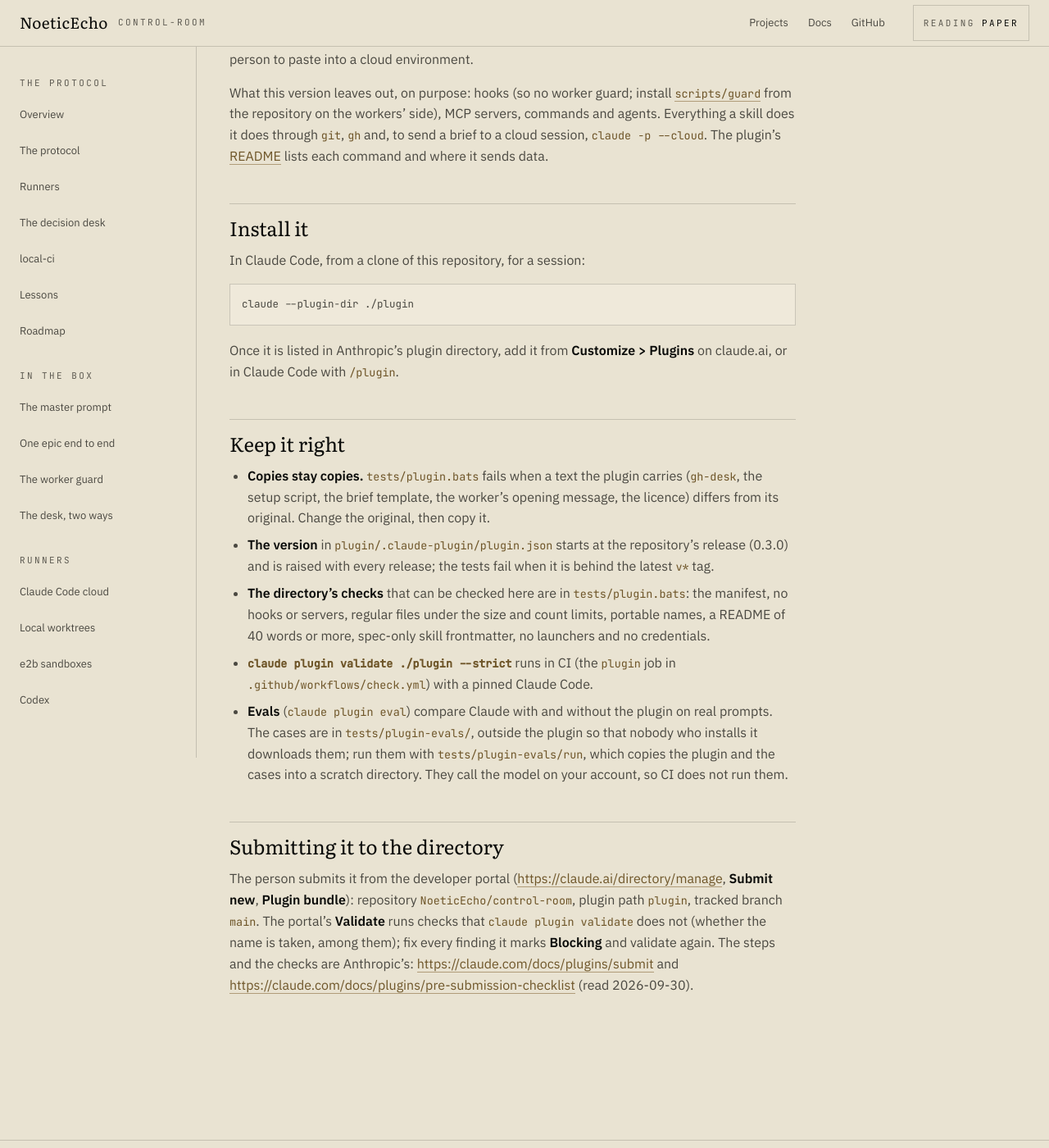
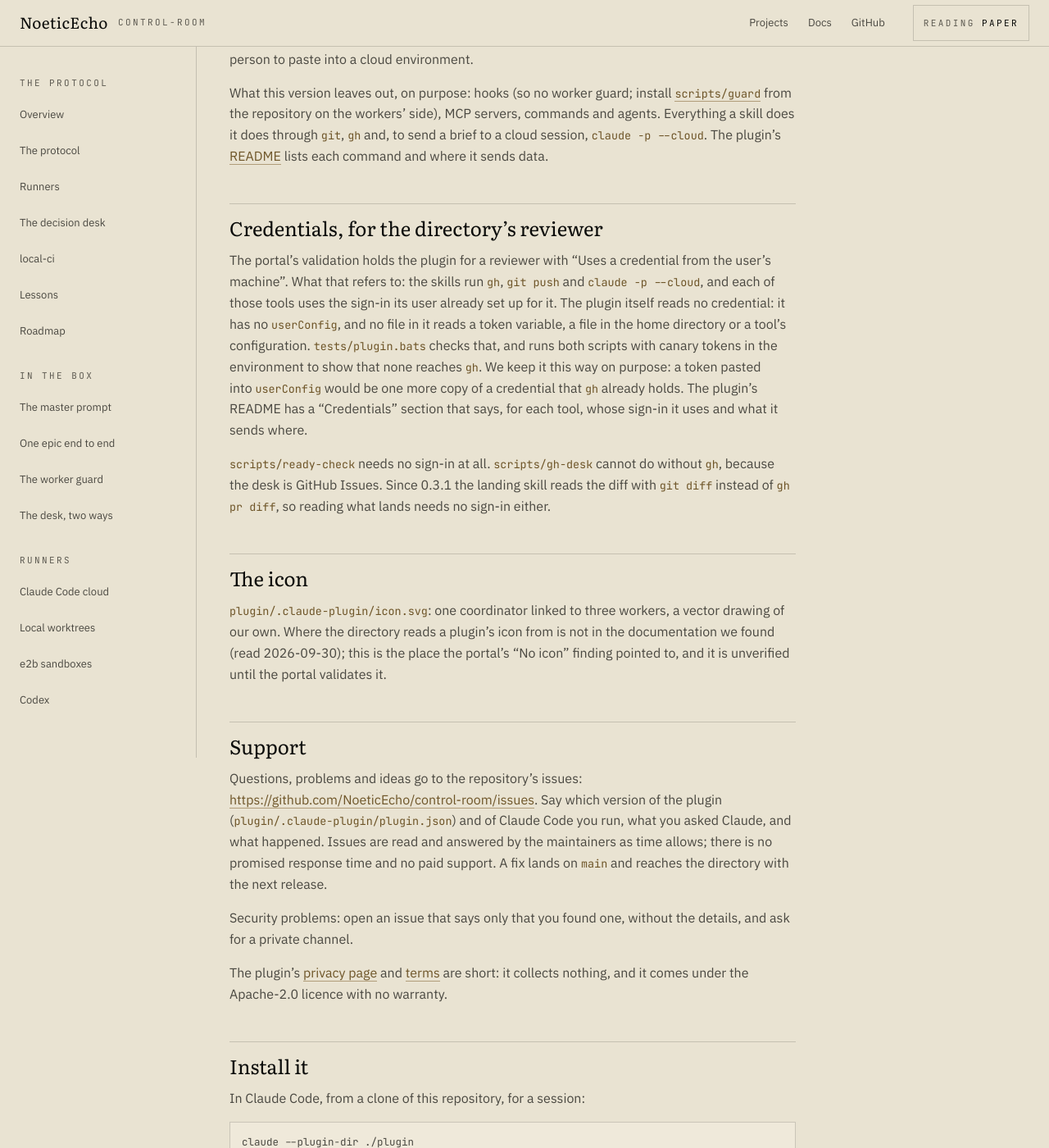
Before and after one commit to NoeticEcho/control-room, a Jekyll site: the page built from docs/plugin.md, in a window 1280 px wide and 1400 px high, scrolled down 1020 px. Shown: the whole window at 82% size. Built offline with Jekyll 4.4.1, drawn with Linux system fonts in a browser that asks for light colours; our own code applies the rules of GitHub Pages for plain Markdown files; some of the changed text lies outside the part shown.

Commit message:
CR-12: the plugin ready for review: credentials, icon, listing links, 0.3.1
- plugin/README.md: a "Credentials" section. The plugin reads no
  credential itself; gh, git push and claude -p --cloud use the sign-in
  their user already set up, and each sends only to that user's own
  repository or session.
- land-ready reads the diff of exactly what lands with git diff, not
  gh pr diff: one less command that needs a sign-in, and it shows the
  READY sha, not the pull request's later head.
- plugin/.claude-plugin/icon.svg: our own vector mark, 256 px square.
- plugin.json: documentationUrl, supportUrl, privacyPolicyUrl,
  termsOfServiceUrl, classification; version 0.3.1.
- docs/plugin-privacy.md, docs/plugin-terms.md, and "Support",
  "Credentials" and "The icon" in docs/plugin.md.
- tests/plugin.bats: the icon; the scripts read no variable but their own
  settings and nothing under a home directory; canary tokens never reach
  gh; the Credentials section; the listing links point at pages that
  exist; the privacy, terms and support texts.

Co-Authored-By: Claude Opus 5.5 <noreply@anthropic.com>
Claude-Session: https://claude.ai/code/session_01GqEVKhz3Z9gcEv13FeWYpZ

```diff
--- a/docs/plugin.md
+++ b/docs/plugin.md
@@ -35,6 +35,51 @@ through `git`, `gh` and, to send a brief to a cloud session, `claude -p
 --cloud`. The plugin's [README](../plugin/README.md) lists each command and
 where it sends data.
 
+## Credentials, for the directory's reviewer
+
+The portal's validation holds the plugin for a reviewer with "Uses a
+credential from the user's machine". What that refers to: the skills run
+`gh`, `git push` and `claude -p --cloud`, and each of those tools uses the
+sign-in its user already set up for it. The plugin itself reads no
+credential: it has no `userConfig`, and no file in it reads a token
+variable, a file in the home directory or a tool's configuration.
+`tests/plugin.bats` checks that, and runs both scripts with canary tokens
+in the environment to show that none reaches `gh`. We keep it this way on
+purpose: a token pasted into `userConfig` would be one more copy of a
+credential that `gh` already holds. The plugin's README has a
+"Credentials" section that says, for each tool, whose sign-in it uses and
+what it sends where.
+
+`scripts/ready-check` needs no sign-in at all. `scripts/gh-desk` cannot do
+without `gh`, because the desk is GitHub Issues. Since 0.3.1 the landing
+skill reads the diff with `git diff` instead of `gh pr diff`, so reading
+what lands needs no sign-in either.
+
+## The icon
+
+`plugin/.claude-plugin/icon.svg`: one coordinator linked to three workers,
+a vector drawing of our own. Where the directory reads a plugin's icon from
+is not in the documentation we found (read 2026-09-30); this is the place
+the portal's "No icon" finding pointed to, and it is unverified until the
+portal validates it.
+
+## Support
+
+Questions, problems and ideas go to the repository's issues:
+<https://github.com/NoeticEcho/control-room/issues>. Say which version of
+the plugin (`plugin/.claude-plugin/plugin.json`) and of Claude Code you
+run, what you asked Claude, and what happened. Issues are read and answered
+by the maintainers as time allows; there is no promised response time and
+no paid support. A fix lands on `main` and reaches the directory with the
+next release.
+
+Security problems: open an issue that says only that you found one, without
+the details, and ask for a private channel.
+
+The plugin's [privacy page](plugin-privacy.md) and
+[terms](plugin-terms.md) are short: it collects nothing, and it comes under
+the Apache-2.0 licence with no warranty.
+
 ## Install it
 
 In Claude Code, from a clone of this repository, for a session:
@@ -50,9 +95,9 @@ Once it is listed in Anthropic's plugin directory, add it from
   carries (`gh-desk`, the setup script, the brief template, the worker's
   opening message, the licence) differs from its original. Change the
   original, then copy it.
-- **The version** in `plugin/.claude-plugin/plugin.json` starts at the
-  repository's release (0.3.0) and is raised with every release; the tests
-  fail when it is behind the latest `v*` tag.
+- **The version** in `plugin/.claude-plugin/plugin.json` follows the
+  repository's releases (0.3.1 now) and is raised with every release; the
+  tests fail when it is behind the latest `v*` tag.
 - **The directory's checks** that can be checked here are in
   `tests/plugin.bats`: the manifest, no hooks or servers, regular files
   under the size and count limits, portable names, a README of 40 words or
```
Also changed, not shown: docs/plugin-privacy.md (added, +35 -0 lines), docs/plugin-terms.md (added, +30 -0 lines), plugin/.claude-plugin/plugin.json (+7 -2 lines), plugin/README.md (+24 -6 lines), plugin/skills/land-ready/SKILL.md (+8 -3 lines), plugin/.claude-plugin/icon.svg (added), 1 other file.
